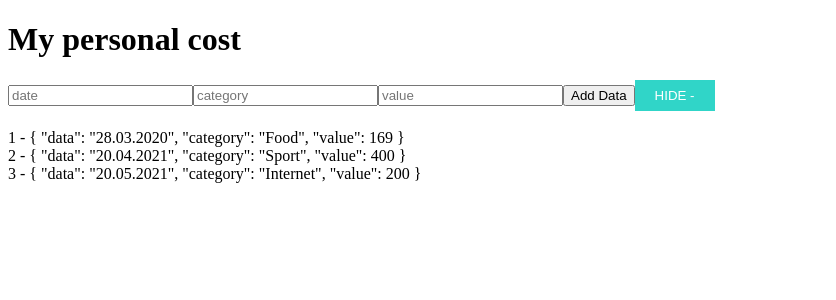
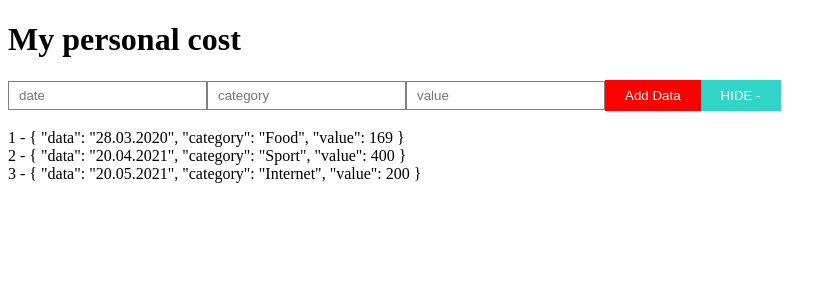
Before and after one commit to StasBeep/work-vue-js, a Vue app in the folder project/: page / in a window 1280 px wide. Both pictures are taken after a click on the button "ADD NEW COST +". Shown: the top 300 px of the page, without its empty margins (0-836 px from the left). Built offline with nearby package versions, Linux system fonts and the light colour scheme.

Commit message:
стилизация кнопок и полей ввода

```diff
--- a/project/src/components/AddPayment.vue
+++ b/project/src/components/AddPayment.vue
@@ -2,10 +2,10 @@
     <div>
         <button class="btn-hide" v-show="show" @click="show = !show">add new cost +</button>
         <div v-show="!show">
-            <input v-model="date" placeholder="date">
-            <input v-model="category" placeholder="category">
-            <input v-model.number="value" type="number" placeholder="value">
-            <button @click="onClick">Add Data</button>
+            <input v-model="date" class="enter-input" placeholder="date">
+            <input v-model="category" class="enter-input" placeholder="category">
+            <input v-model.number="value" class="enter-input" type="number" placeholder="value">
+            <button @click="onClick" class="btn-add">Add Data</button>
             <button class="btn-hide" @click="show = !show">hide -</button>
         </div>
     </div>
@@ -57,11 +57,31 @@ export default {
         border: none;
         cursor: pointer;
         color: white;
-        transition: 2s ease;
+        transition: 1s ease;
     }
 
     .btn-hide:hover {
         color: black;
         transform: scale(1.1);
     }
+
+    .btn-add {
+        padding: 8px 20px;
+        border: none;
+        background: red;
+        cursor: pointer;
+        color: white;
+        transition: 1s ease;
+    }
+
+    .btn-add:hover {
+        color: black;
+        transform: scale(1.1);
+    }
+
+    .enter-input {
+        padding: 6px 10px;
+        border: 1px solid grey;
+        outline: none;
+    }
 </style>
```
